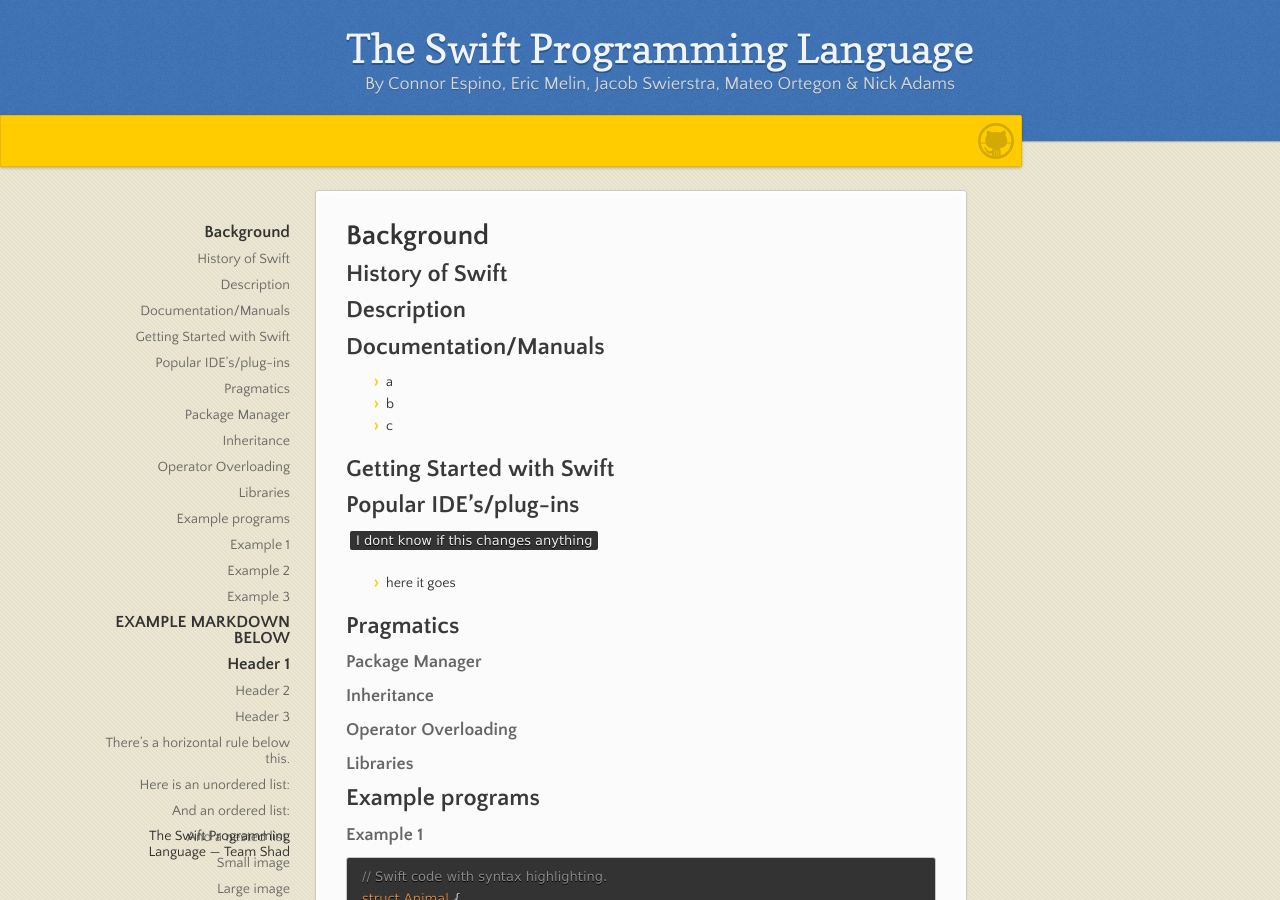
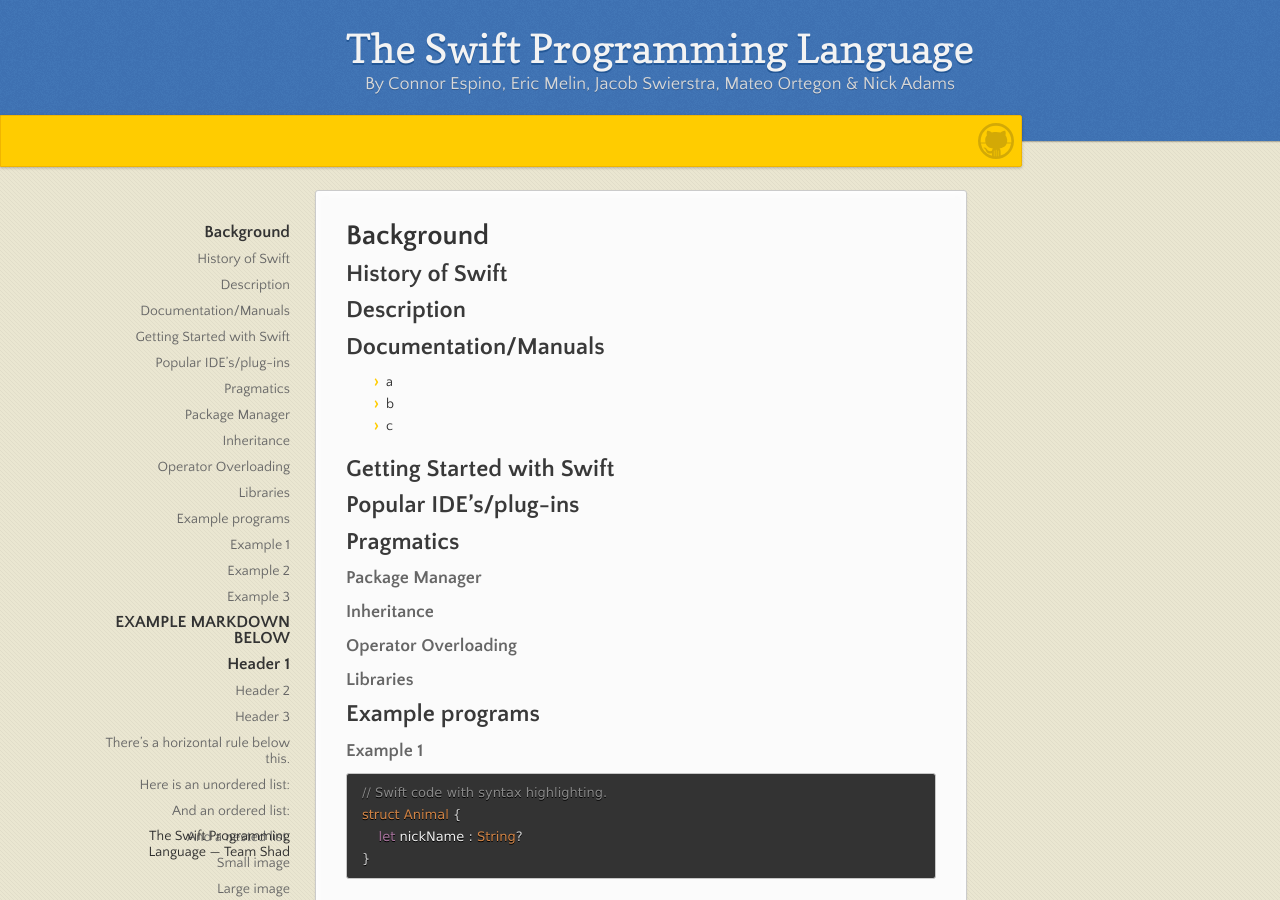
Before and after one commit to MelinHead225/cs354-lw1, a Jekyll site: the page built from index.md, in a window 1280 px wide and 900 px high. Built offline with Jekyll 4.4.1, drawn with Linux system fonts in a browser that asks for light colours.

Commit message:
Update index.md
reset back to normal

````diff
--- a/index.md
+++ b/index.md
@@ -11,9 +11,6 @@ layout: default
 
 ## Getting Started with Swift
 ## Popular IDE's/plug-ins
-``` I dont know if this changes anything```
- - here it goes
-
 ## Pragmatics
 ### Package Manager
 ### Inheritance
````
